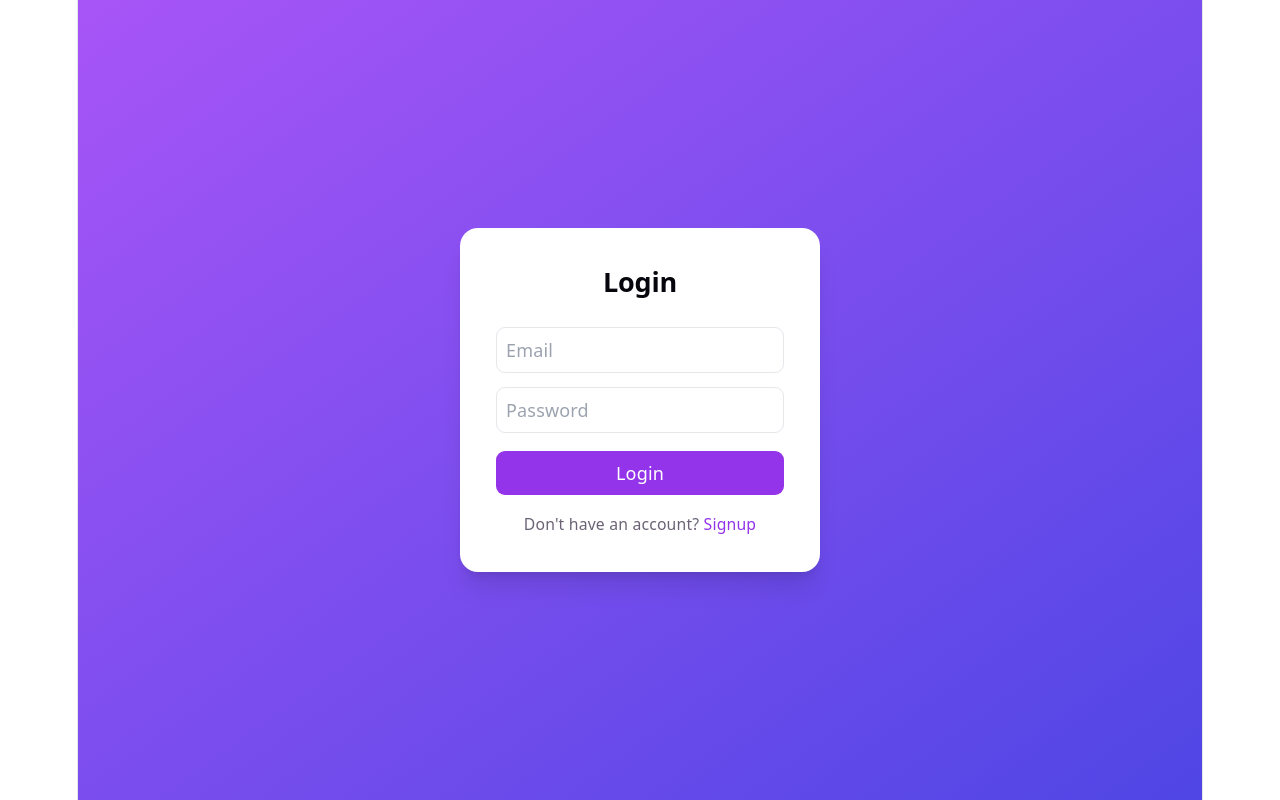
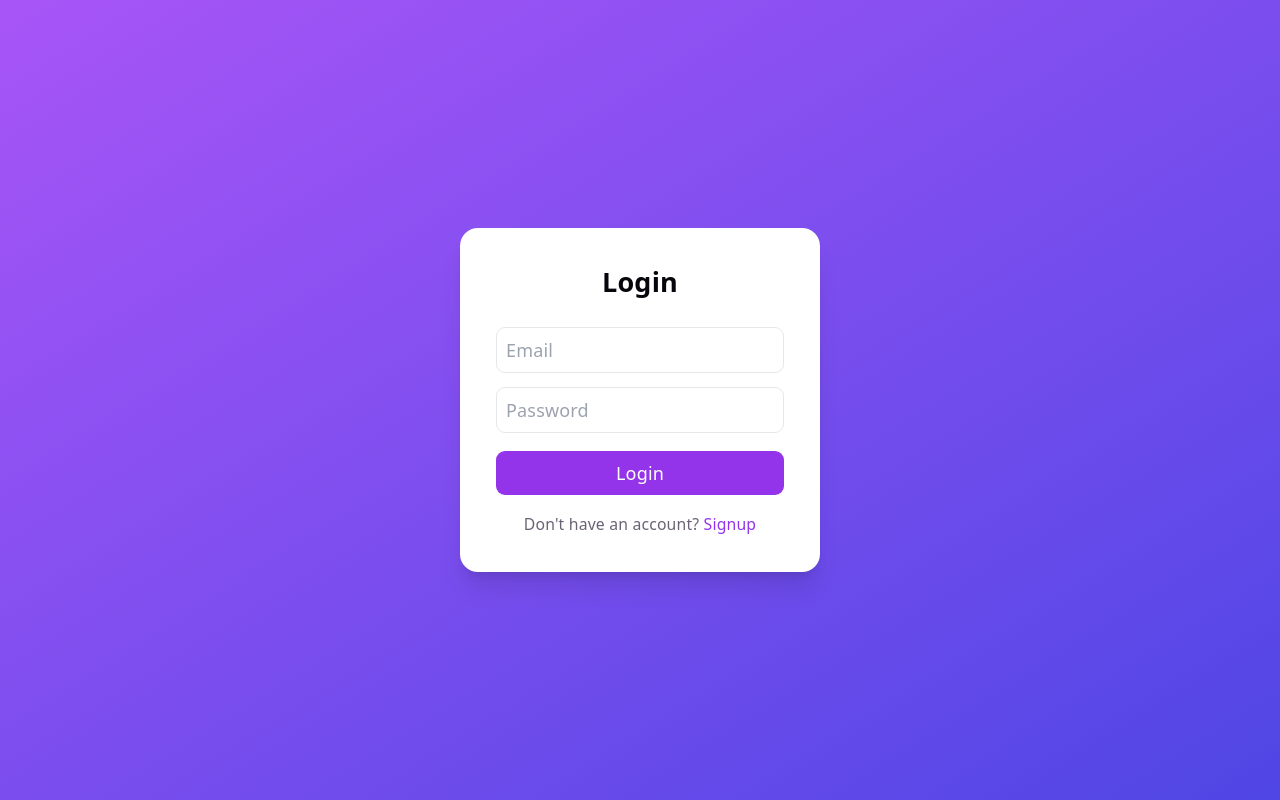
Before and after one commit to mir-sajad-01/Task-Manager, a React app in the folder frontend/: page / in a window 1280 px wide. Built offline with nearby package versions, Linux system fonts and the light colour scheme; the HTML template or start-up script is replaced by a standard one.

Commit message:
fix layout issues and show user info on dashboard

```diff
--- a/frontend/src/index.css
+++ b/frontend/src/index.css
@@ -2,7 +2,7 @@
 @tailwind components;
 @tailwind utilities;
 
- :root {
+:root {
   --text: #6b6375;
   --text-h: #08060d;
   --bg: #fff;
@@ -13,7 +13,8 @@
   --accent-border: rgba(170, 59, 255, 0.5);
   --social-bg: rgba(244, 243, 236, 0.5);
   --shadow:
-    rgba(0, 0, 0, 0.1) 0 10px 15px -3px, rgba(0, 0, 0, 0.05) 0 4px 6px -2px;
+    rgba(0, 0, 0, 0.1) 0 10px 15px -3px,
+    rgba(0, 0, 0, 0.05) 0 4px 6px -2px;
 
   --sans: system-ui, 'Segoe UI', Roboto, sans-serif;
   --heading: system-ui, 'Segoe UI', Roboto, sans-serif;
@@ -24,16 +25,14 @@
   color-scheme: light dark;
   color: var(--text);
   background: var(--bg);
+
   font-synthesis: none;
   text-rendering: optimizeLegibility;
   -webkit-font-smoothing: antialiased;
   -moz-osx-font-smoothing: grayscale;
-
-  @media (max-width: 1024px) {
-    font-size: 16px;
-  }
 }
 
+/* 🌙 DARK MODE */
 @media (prefers-color-scheme: dark) {
   :root {
     --text: #9ca3af;
@@ -46,30 +45,25 @@
     --accent-border: rgba(192, 132, 252, 0.5);
     --social-bg: rgba(47, 48, 58, 0.5);
     --shadow:
-      rgba(0, 0, 0, 0.4) 0 10px 15px -3px, rgba(0, 0, 0, 0.25) 0 4px 6px -2px;
-  }
-
-  #social .button-icon {
-    filter: invert(1) brightness(2);
+      rgba(0, 0, 0, 0.4) 0 10px 15px -3px,
+      rgba(0, 0, 0, 0.25) 0 4px 6px -2px;
   }
 }
 
+/* 🔥 FIXED BODY */
 body {
   margin: 0;
+  padding: 0;
+  background: var(--bg);
 }
 
+/* 🔥 MAIN FIX (FULL WIDTH) */
 #root {
-  width: 1126px;
-  max-width: 100%;
-  margin: 0 auto;
-  text-align: center;
-  border-inline: 1px solid var(--border);
-  min-height: 100svh;
-  display: flex;
-  flex-direction: column;
-  box-sizing: border-box;
+  width: 100%;
+  min-height: 100vh;
 }
 
+/* HEADINGS */
 h1,
 h2 {
   font-family: var(--heading);
@@ -78,38 +72,24 @@ h2 {
 }
 
 h1 {
-  font-size: 56px;
-  letter-spacing: -1.68px;
-  margin: 32px 0;
-  @media (max-width: 1024px) {
-    font-size: 36px;
-    margin: 20px 0;
-  }
+  font-size: 36px;
+  margin: 20px 0;
 }
+
 h2 {
-  font-size: 24px;
-  line-height: 118%;
-  letter-spacing: -0.24px;
+  font-size: 20px;
   margin: 0 0 8px;
-  @media (max-width: 1024px) {
-    font-size: 20px;
-  }
 }
+
 p {
   margin: 0;
 }
 
-code,
-.counter {
+/* CODE STYLE */
+code {
   font-family: var(--mono);
-  display: inline-flex;
+  font-size: 14px;
+  padding: 4px 8px;
   border-radius: 4px;
-  color: var(--text-h);
-}
-
-code {
-  font-size: 15px;
-  line-height: 135%;
-  padding: 4px 8px;
   background: var(--code-bg);
 }
--- a/frontend/src/pages/Dashboard.jsx
+++ b/frontend/src/pages/Dashboard.jsx
@@ -10,6 +10,7 @@ function Dashboard() {
   const [editText, setEditText] = useState("");
 
   const token = localStorage.getItem("token");
+  const user = JSON.parse(localStorage.getItem("user"));
 
   // ✅ FETCH TASKS
   useEffect(() => {
@@ -89,11 +90,16 @@ function Dashboard() {
   const pending = total - completed;
 
   return (
-    <div className="min-h-screen bg-gray-100 p-6">
+    <div className="min-h-screen bg-gray-100 p-6 w-full">
 
       {/* HEADER */}
       <div className="flex justify-between items-center mb-6">
-        <h1 className="text-3xl font-bold">Task Manager</h1>
+        <div>
+          <h1 className="text-3xl font-bold">Task Manager</h1>
+          <p className="text-sm text-gray-600">
+            Welcome, {user?.email}
+          </p>
+        </div>
 
         <button
           onClick={() => {
--- a/frontend/src/pages/Login.jsx
+++ b/frontend/src/pages/Login.jsx
@@ -12,7 +12,8 @@ function Login() {
         password
       });
 
-     localStorage.setItem("token", `Bearer ${res.data.token}`);
+      localStorage.setItem("token", res.data.token);
+      localStorage.setItem("user", JSON.stringify(res.data.user));
 
       alert("Login successful");
 
```
Also changed, not shown: 1 other file (tests, documents, lock files or other folders).
